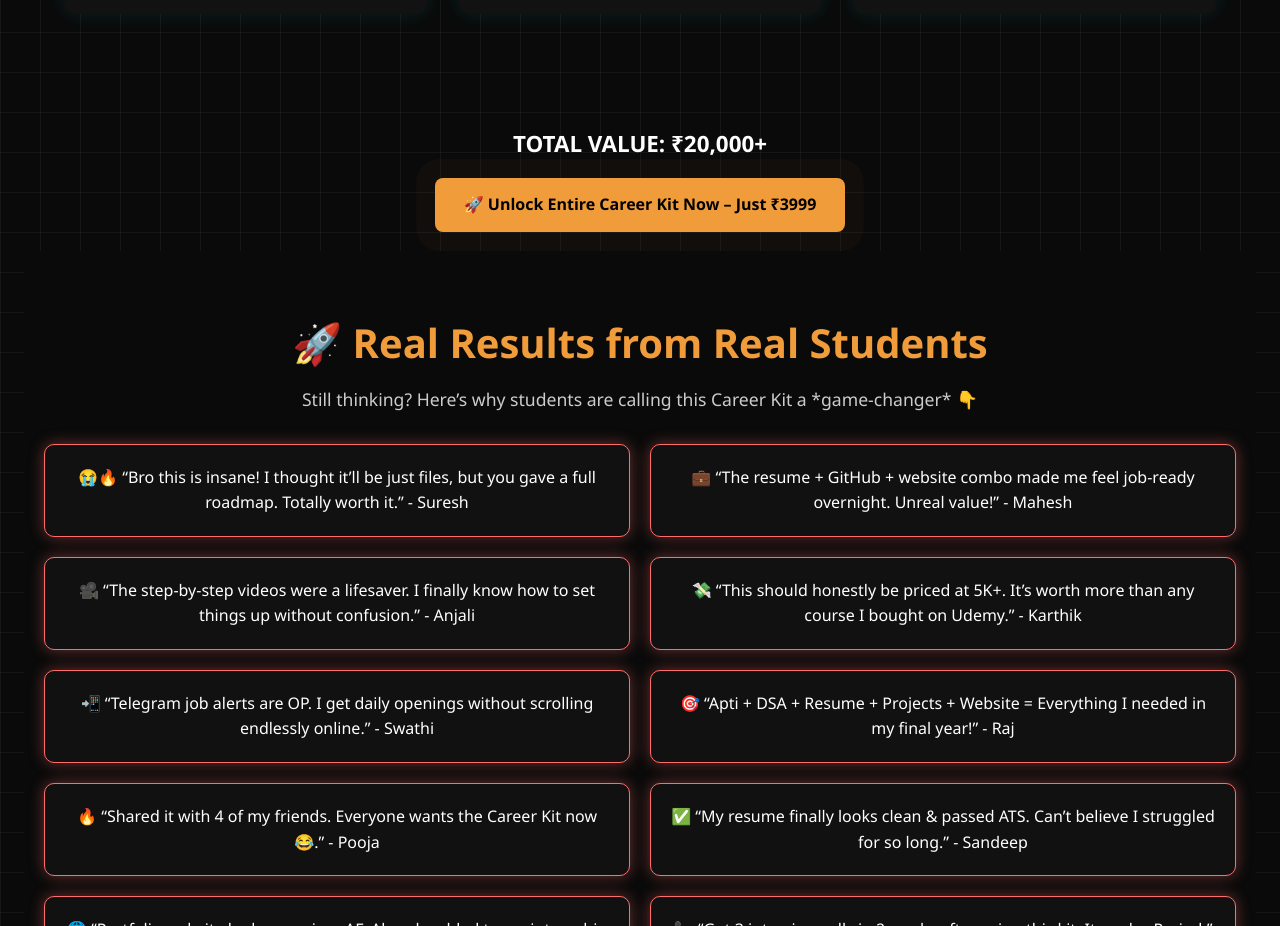
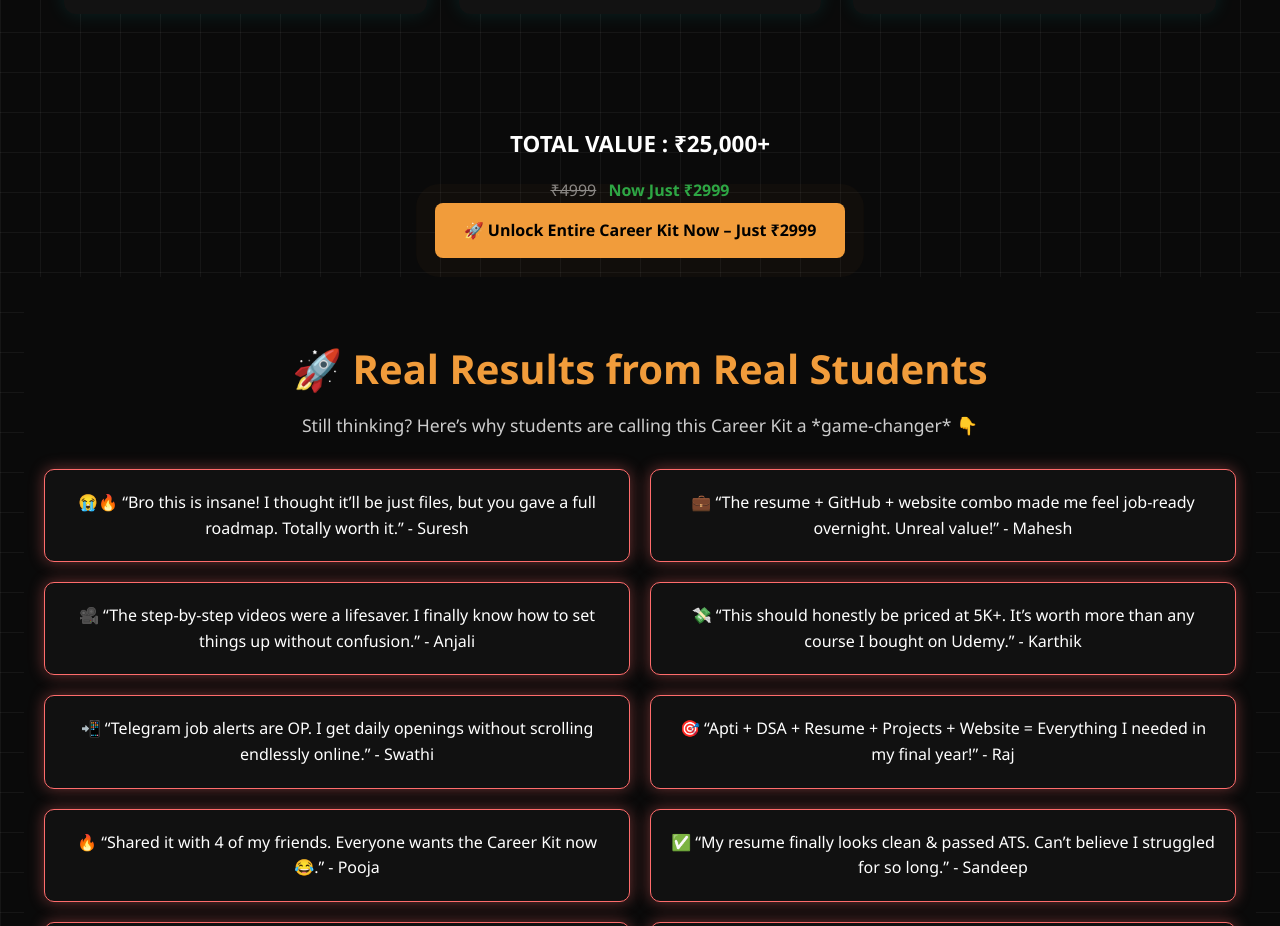
Before and after one commit to narendra143t/landing-page, a plain HTML site: page index.html in a window 1280 px wide. Shown: the part 2847-3773 px from the top of the page. Drawn offline with Linux system fonts and the light colour scheme; a script that the page names is missing.

Commit message:
Show discounted price ₹2999 instead of ₹4999 as offer

```diff
--- a/index.html
+++ b/index.html
@@ -198,11 +198,15 @@
 
 
 </section>
- <div class="total-value-box">
-    <h3>TOTAL VALUE: ₹20,000+</h3>
-   <a href="#pay" class="cta-btn pulse">🚀 Unlock Entire Career Kit Now – Just ₹3999</a>
+<div class="total-value-box">
+  <h3>TOTAL VALUE : ₹25,000+</h3>
+  <p>
+    <span style="text-decoration: line-through; color: #888;">₹4999</span>
+    <span style="color: #28a745; font-weight: bold; margin-left: 8px;">Now Just ₹2999</span>
+  </p>
+  <a href="#pay" class="cta-btn pulse">🚀 Unlock Entire Career Kit Now – Just ₹2999</a>
+</div>
 
-  </div>
 
 
   <!-- Testimonials Section -->
```
